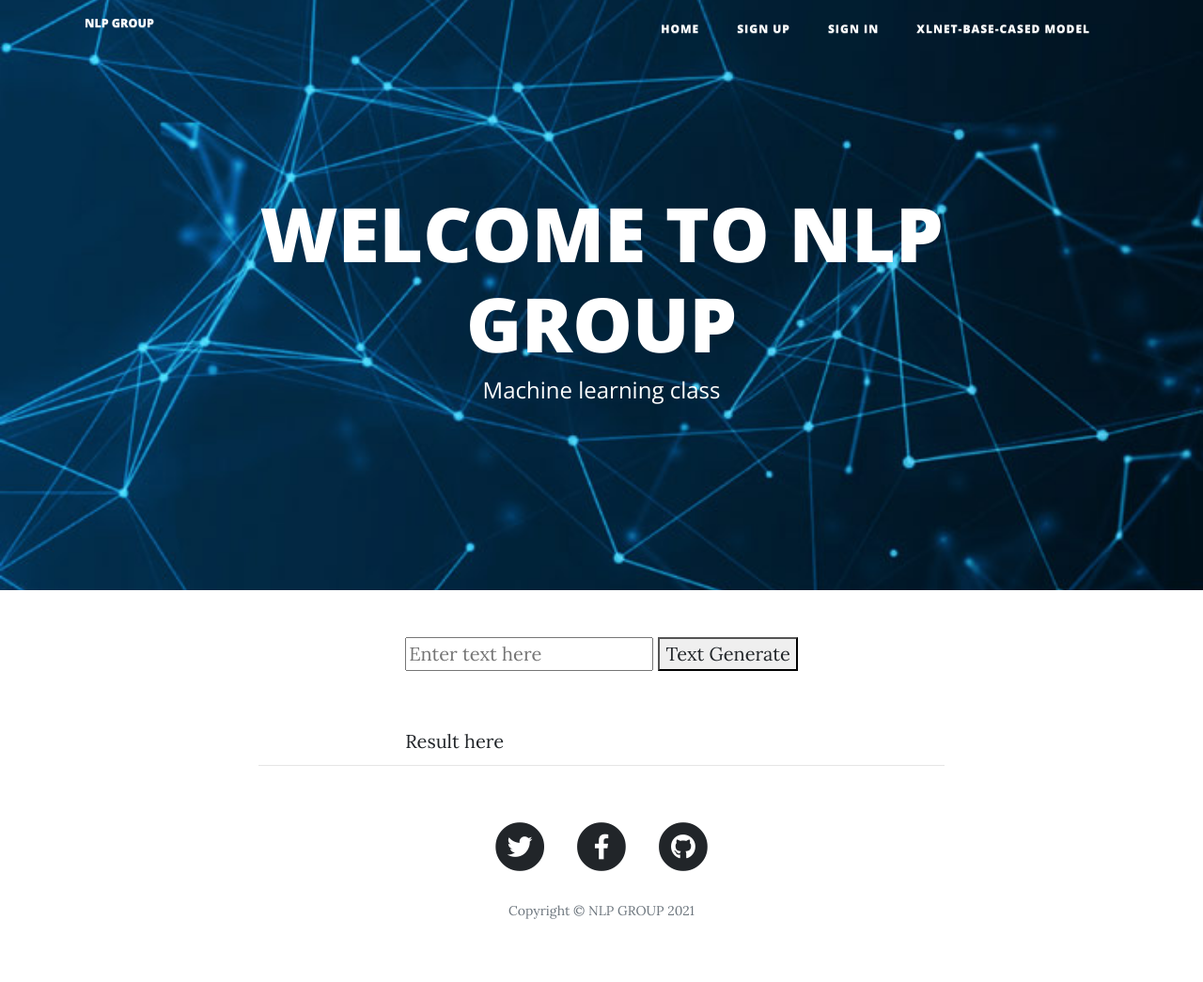
After one commit to vohuy1894/NLP_Group, a Flask app: page /alice in a window 1280 px wide. The commit adds this page. Shown: the whole page at 94% size. Run offline with Flask 2, Linux system fonts and the light colour scheme; some libraries are stand-ins or nearby versions.

Commit message:
FInish the Alice Page and perform the model

```diff
--- a/project/forms.py
+++ b/project/forms.py
@@ -31,3 +31,7 @@ class SignInForm(FlaskForm):
     email = StringField('Email', validators=[DataRequired(), Email()])
     password = PasswordField('Password', validators=[DataRequired()])
     submit = SubmitField('Sign In')
+
+class TextForm(FlaskForm):
+    text = StringField("Input:", [DataRequired()])
+    submit = SubmitField('Submit')
--- a/project/routes.py
+++ b/project/routes.py
@@ -1,7 +1,8 @@
 from __future__ import print_function
+from pyexpat import model
 from flask import redirect, url_for, render_template, flash, request, session, make_response
 from project import app, db, bcrypt
-from project.forms import SignInForm, SignUpForm
+from project.forms import SignInForm, SignUpForm, TextForm
 from project.models import User
 from flask_login import current_user, login_user, current_user, logout_user, login_required
 from time import time
@@ -9,7 +10,11 @@ from datetime import date
 import json
 import sys
 import os
+from transformers import pipeline
+import torch
 
+generator = pipeline('text-generation', model='nlrgroup/Alice_fine_tuned', tokenizer='xlnet-base-cased')
+output_text = "Result here"
 # Get the user database for routes
 @app.shell_context_processor
 def make_shell_context():
@@ -26,6 +31,8 @@ def protected():
 @app.route("/")
 def index():
     db.create_all()
+    # result = generator(text)[0]['generated_text']
+    # print(result)
     return render_template('index.html')
 
 #Home route
@@ -62,3 +69,14 @@ def signin():
         else:
             flash('Login Unsuccessful. Please check username and password', 'danger')
     return render_template('signin.html', form=form)
+
+@app.route('/alice')
+def alice():
+    return render_template('xlnet_base_cased.html', output_text=output_text)
+
+@app.route('/aft', methods=['GET', 'POST'])
+def aft():
+    text = request.form['a']
+    output_text = generator(text, max_length=200)[0]['generated_text']
+    print(output_text)
+    return render_template('xlnet_base_cased.html', output_text=output_text)
--- a/project/templates/base.html
+++ b/project/templates/base.html
@@ -53,6 +53,9 @@
                   <li class="nav-item">
                         <a class="nav-link" href="{{ url_for('signin') }}">Sign In</a>
                     </li>
+                    <li class="nav-item">
+                      <a class="nav-link" href="{{ url_for('alice') }}">Xlnet-base-cased model</a>
+                  </li>
 
 
                 </ul>
--- /dev/null
+++ b/project/templates/xlnet_base_cased.html
@@ -0,0 +1,32 @@
+{%extends "base.html"%}
+{%block title%}
+  <title>Home</title>
+{%endblock%}
+<body>
+  {%block content%}
+  <!-- Main Content -->
+
+  <div class="container">
+
+    <div class="row">
+      <div class="col-lg-15 col-md-20 mx-auto">
+        <form action="{{ url_for('aft') }}" method="post">
+            <input type="text" name="a" placeholder="Enter text here"/>
+            <button type="submit">Text Generate</button>
+        </form>
+
+       <br>
+       <br>
+       {{ output_text }}
+
+      </div>
+    </div>
+  </div>
+
+  <hr>
+
+
+{%endblock%}
+</body>
+
+</html>
```
Also changed, not shown: project/book text/11.txt (+1 -1 lines), 3 other files.
